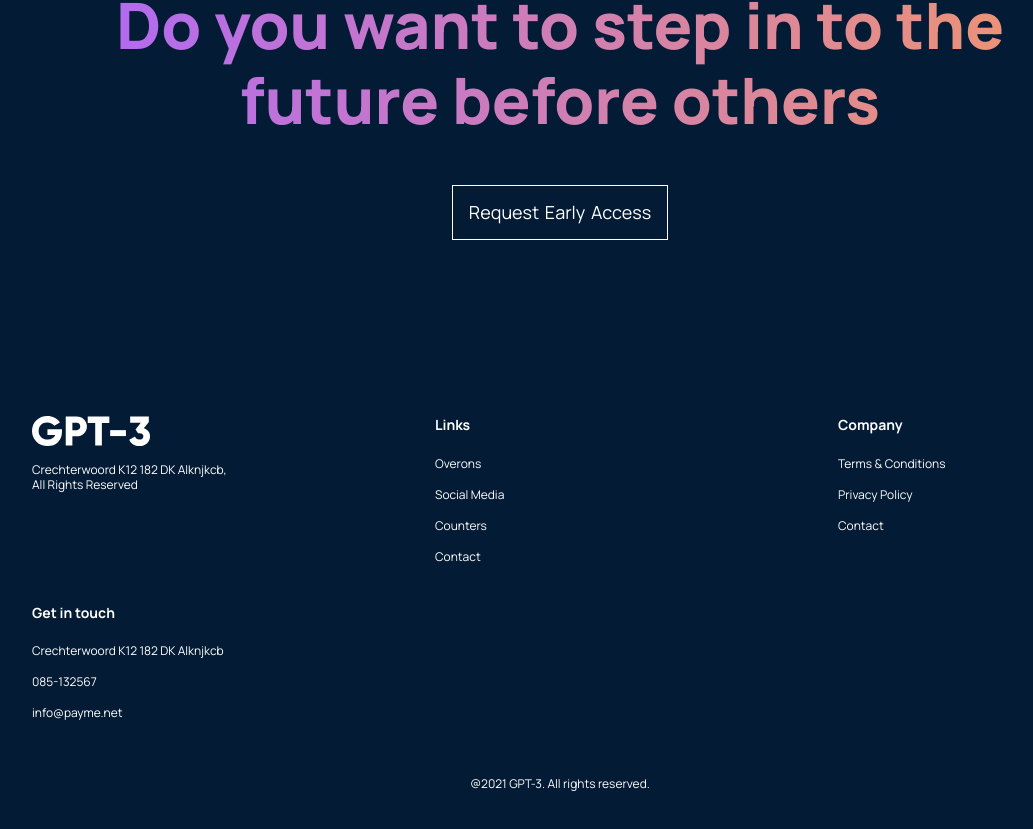
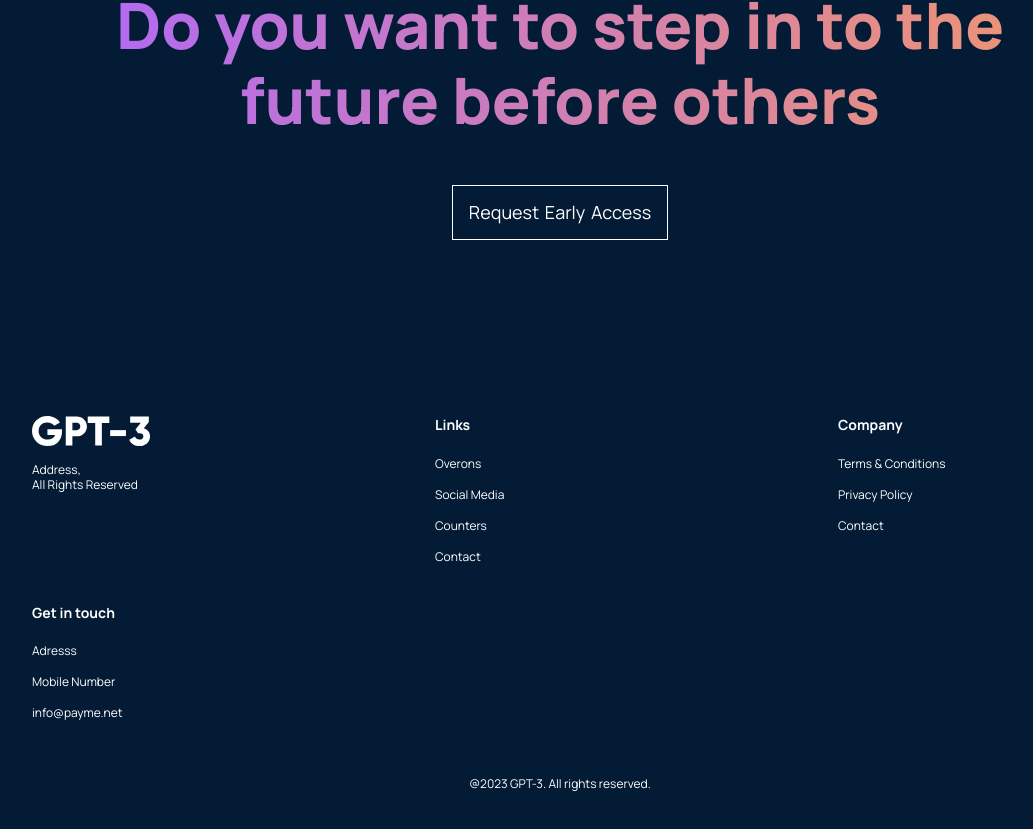
Before and after one commit to 7Mudit/gptPage, a React (Create React App) app: page / in a window 1280 px wide. Shown: the part 4433-5262 px from the top of the page, without its empty margins (80-1113 px from the left). Built offline with nearby package versions, Linux system fonts and the light colour scheme; the HTML template or start-up script is replaced by a standard one.

Commit message:
some changes

```diff
--- a/src/components/navbar/Navbar.js
+++ b/src/components/navbar/Navbar.js
@@ -34,6 +34,7 @@ const Navbar = () => {
         <p>Sign in</p>
         <button type="button">Sign up</button>
       </div>
+
       <div className="gpt3__navbar-menu">
         {toggleMenu ? (
           <RiCloseLine
--- a/src/containers/footer/Footer.jsx
+++ b/src/containers/footer/Footer.jsx
@@ -15,7 +15,7 @@ const Footer = () => (
     <div className="gpt3__footer-links">
       <div className="gpt3__footer-links_logo">
         <img src={gpt3Logo} alt="gpt3_logo" />
-        <p>Crechterwoord K12 182 DK Alknjkcb, <br /> All Rights Reserved</p>
+        <p>Address, <br /> All Rights Reserved</p>
       </div>
       <div className="gpt3__footer-links_div">
         <h4>Links</h4>
@@ -32,14 +32,14 @@ const Footer = () => (
       </div>
       <div className="gpt3__footer-links_div">
         <h4>Get in touch</h4>
-        <p>Crechterwoord K12 182 DK Alknjkcb</p>
-        <p>085-132567</p>
+        <p>Adresss</p>
+        <p>Mobile Number</p>
         <p>info@payme.net</p>
       </div>
     </div>
 
     <div className="gpt3__footer-copyright">
-      <p>@2021 GPT-3. All rights reserved.</p>
+      <p>@2023 GPT-3. All rights reserved.</p>
     </div>
   </div>
 );
```
